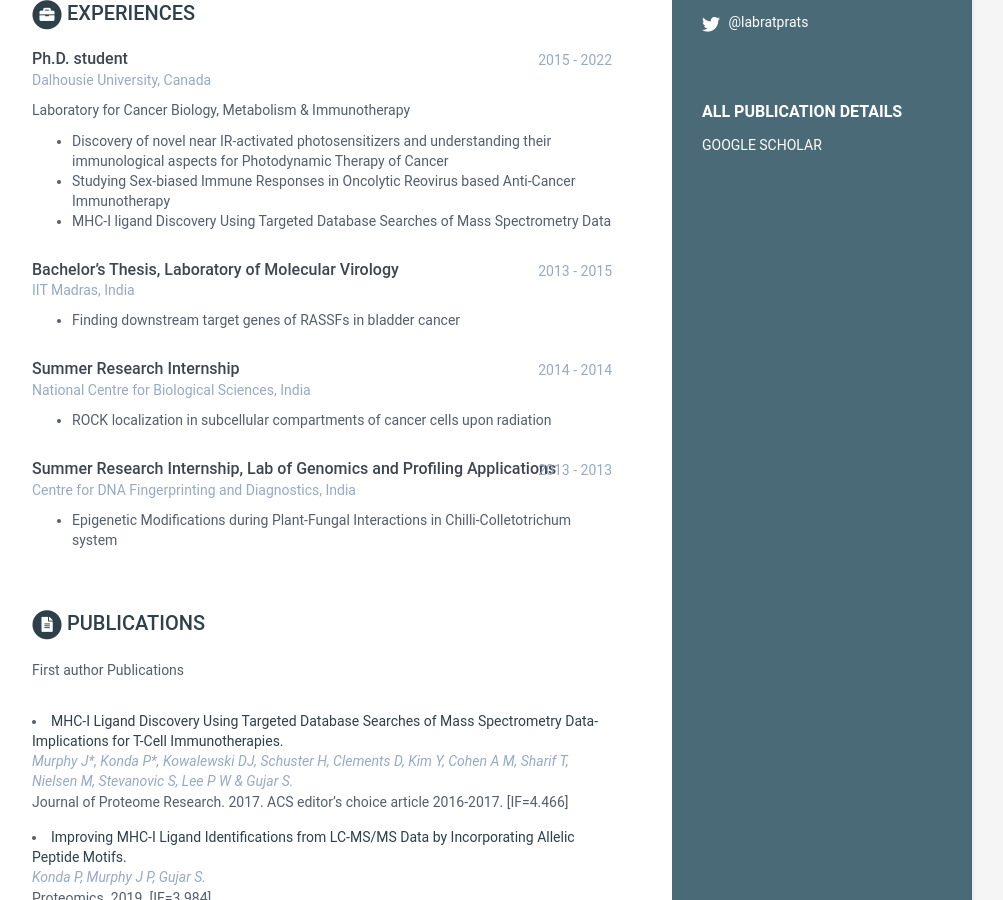
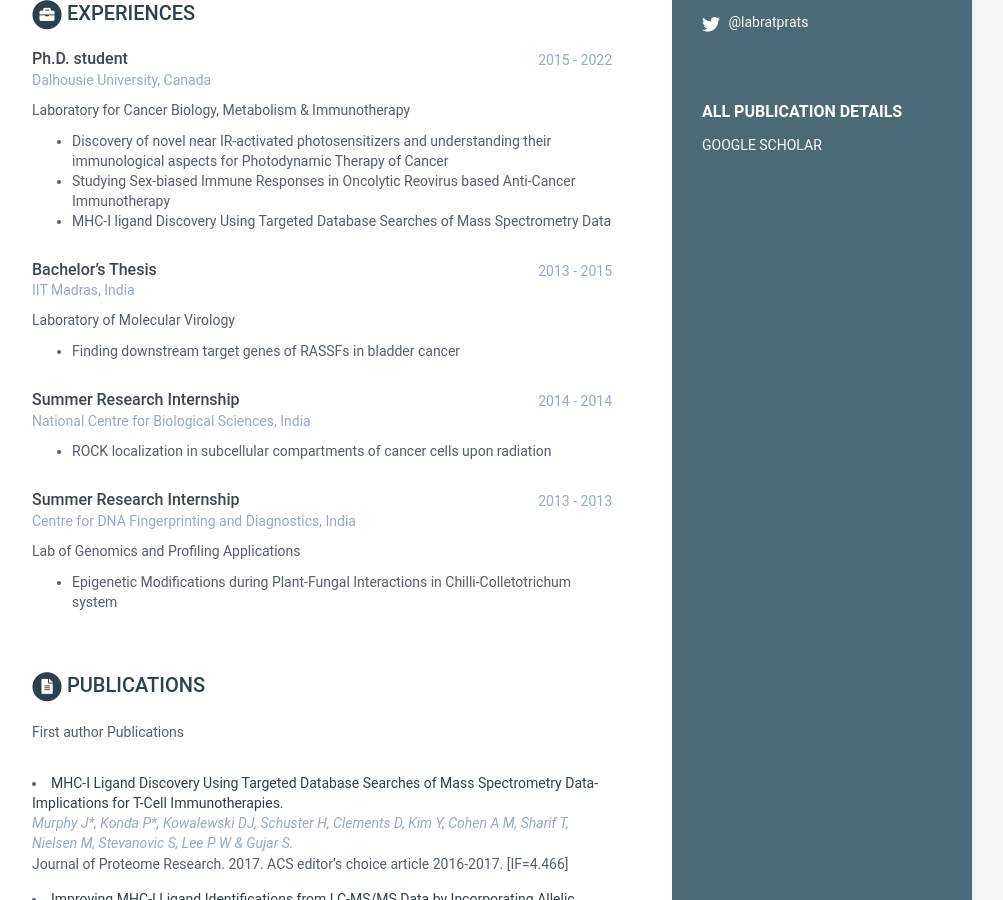
Before and after one commit to Prathyusha-konda/Website, a Jekyll site: the page built from index.html, in a window 1280 px wide and 900 px high, scrolled down 440 px. Shown: the whole window, without its empty margins (168-1171 px from the left). Built offline with Jekyll 4.4.1, drawn with Linux system fonts in a browser that asks for light colours.

```diff
--- a/_data/data.yml
+++ b/_data/data.yml
@@ -42,10 +42,11 @@ experiences:
           - Studying Sex-biased Immune Responses in Oncolytic Reovirus based Anti-Cancer Immunotherapy
           - MHC-I ligand Discovery Using Targeted Database Searches of Mass Spectrometry Data
 
-    - role: Bachelor’s Thesis, Laboratory of Molecular Virology
+    - role: Bachelor’s Thesis
       time: 2013 - 2015
       company: IIT Madras, India
       details: |
+          Laboratory of Molecular Virology
           - Finding downstream target genes of RASSFs in bladder cancer
 
     - role: Summer Research Internship
@@ -54,10 +55,11 @@ experiences:
       details: |
           - ROCK localization in subcellular compartments of cancer cells upon radiation
 
-    - role: Summer Research Internship, Lab of Genomics and Profiling Applications
+    - role: Summer Research Internship
       time: 2013 - 2013
       company: Centre for DNA Fingerprinting and Diagnostics, India
       details: |
+          Lab of Genomics and Profiling Applications
           - Epigenetic Modifications during Plant-Fungal Interactions in Chilli-Colletotrichum system
 
 publications:
```
